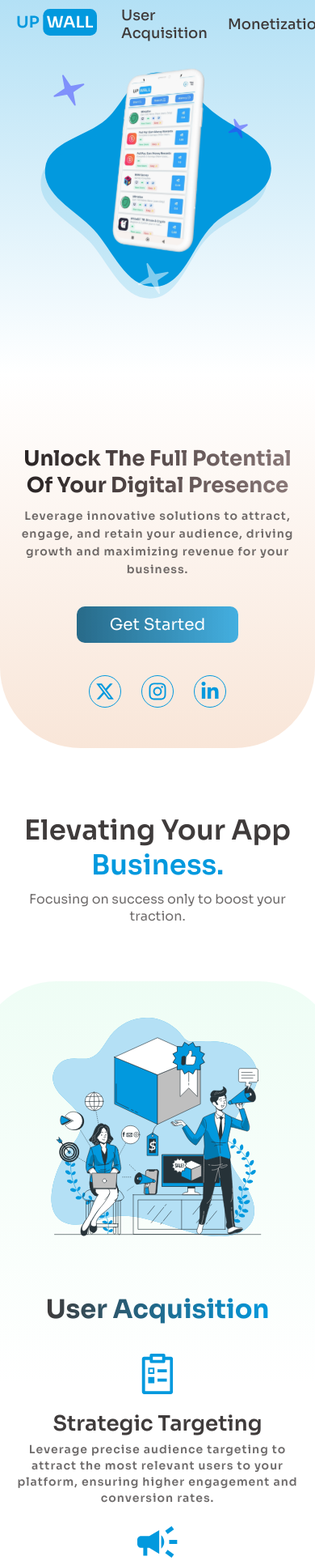
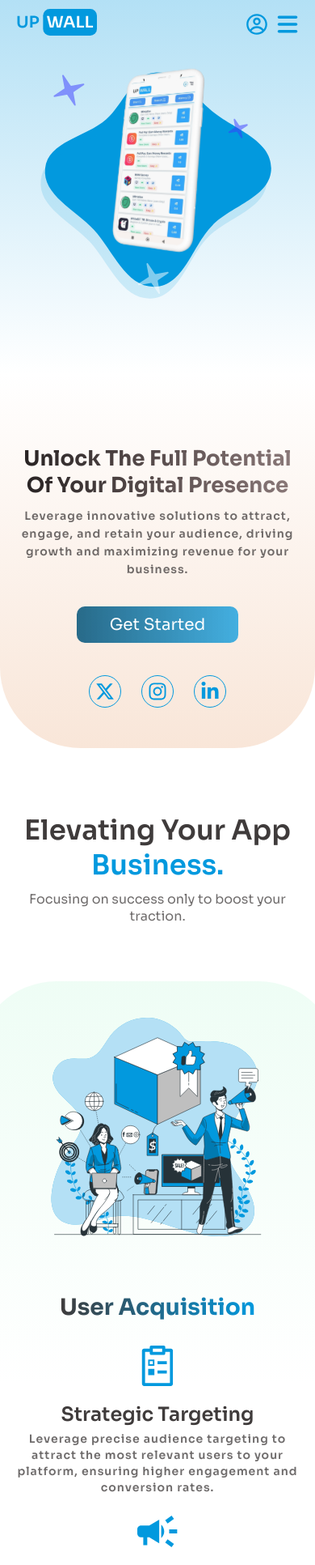
Before and after one commit to Mo7amed-Nasr-78/vite-react-deploy, a React (Vite) app: page / in a window 390 px wide. Shown: the top 1933 px of the page at 81% size. Built offline with nearby package versions, Linux system fonts and the light colour scheme.

Commit message:
Some updates

```diff
--- a/src/components/Header.jsx
+++ b/src/components/Header.jsx
@@ -10,7 +10,6 @@ const Header = () => {
 
     const [ scrollY, setScrollY ] = useState();
     const [ visibe, setVisile ] = useState(false);
-    const [ listVisible, setListVisible ] = useState(false);
 
     useEffect(() => {
 
@@ -18,35 +17,22 @@ const Header = () => {
             setScrollY(window.scrollY);
         }
 
-        const handleResize = () => {
-            console.log(document.querySelector(".container").clientWidth);
-            if (document.querySelector(".container").clientWidth <= 768) {
-                setVisile(true);
-            } else {
-                setVisile(false);
-            }
-        }
-
         window.addEventListener("scroll", handleScroll);
-        window.addEventListener("resize", handleResize);
-        window.addEventListener("load", handleResize);
-
 
         return () => {
             window.removeEventListener("scroll", handleScroll);
-            window.removeEventListener("resize", handleResize);
-            window.removeEventListener("load", handleResize);
+
         }
     }, [scrollY]);
 
+
     const handleClick = () => {
-        if (!listVisible) {
-            setListVisible(true);
+        if (!visibe) {
+            setVisile(true);
         } else {
-            setListVisible(false);
+            setVisile(false);
         }
     }
-
 
     return (
         <motion.header
@@ -55,11 +41,11 @@ const Header = () => {
             whileInView={{ opacity: 1, y: 0, transition: { type: "spring", duration: 1, damping: 5 } }}
         >
             <div className="container">
-                <div className="head">
+                <div className="head one">
                     <a href="#home">
                         <img src="./logo.svg" alt="logo" className="logo"/>
                     </a>
-                    <ul className={`nav_list ${ visibe? "phone": "" } ${ listVisible? "show": "" }`}>
+                    <ul className={`nav_list ${ visibe? "show": "" }`}>
                         <li className="nav_item">
                             <a href="" className="nav_link">
                                 user Acquisition
@@ -92,7 +78,7 @@ const Header = () => {
                     </ul>
                 </div>
 
-                <div className={`head ${ visibe? "phone": "" }`}>
+                <div className="head two">
                     <a href="#" className="contact">
                         contact us
                     </a>
@@ -101,7 +87,7 @@ const Header = () => {
                         <span>sign in</span>
                     </button>
                 </div>
-                <div className={`icons ${ visibe? "show": "" }`}>
+                <div className="icons">
                     <CgProfile />
                     <FaBars onClick={handleClick}/>
                 </div>
--- a/src/components/Steps.jsx
+++ b/src/components/Steps.jsx
@@ -9,7 +9,7 @@ const Steps = () => {
                     initial={{ opacity: 0, y: 100 }}
                     whileInView={{ opacity: 1, y: 0, transition: { type: "ease", duration: 0.5 } }}
                 >
-                    Driving revenue with <br /> <span>performance</span>
+                    Driving revenue with <span>performance</span>
                 </motion.h1>
                 <motion.h3
                     className="steps_subtitle"
--- a/src/styles/main.css
+++ b/src/styles/main.css
@@ -36,8 +36,10 @@ header .container .head {
     text-transform: capitalize;
 }
 
-header .container .head.phone {
+@media (max-width: 992px) {
+    header .container .head.two {
         display: none;
+    }
 }
 
 header .container .head .logo {
@@ -61,7 +63,8 @@ header .container .head .nav_list {
     gap: 25px;
 }
 
-header .container .head .nav_list.phone {
+@media (max-width: 992px) {
+    header .container .head .nav_list {
         width: 400px;
         height: 220px;
         flex-direction: column;
@@ -74,17 +77,16 @@ header .container .head .nav_list.phone {
         border-radius: var(--radius_15);
         background: var(--primary_color);
         border: 1px solid var(--accent_color);
-    transform: scale(0.9);
         display: none;
     }
 
-header .container .head .nav_list.phone.show {
+    header .container .head .nav_list.show {
         display: flex;
-    transform: scale(1);
+    }
 }
 
 @media (max-width: 768px) {
-    header .container .head .nav_list.phone {
+    header .container .head .nav_list {
         width: 100%;
     }
 }
@@ -97,13 +99,17 @@ header .container .head .nav_item.phone {
     display: none;
 }
 
-header .container .head .nav_list.phone .nav_item.phone {
+@media (max-width: 992px) {
+    header .container .head .nav_list .nav_item.phone {
         display: block;
     }
+}
 
-header .container .head .nav_list.phone .nav_item {
+@media (max-width: 992px) {
+    header .container .head .nav_list .nav_item {
         width: calc(100% - 10px);
         height: 40px;
+    }
 }
 
 header .container .head .nav_link {
@@ -112,17 +118,19 @@ header .container .head .nav_link {
     display: flex;
     align-items: center;
     justify-content: center;
-    font-size: 22px;
+    font-size: 20px;
     font-weight: 500;
     transition: var(--trans_05);
     position: relative;
     overflow: hidden;
 }
 
-header .container .head .nav_list.phone .nav_link {
+@media (max-width: 992px) {
+    header .container .head .nav_list .nav_link {
         width: 100%;
         font-weight: 600;
         justify-content: space-between;
+    }
 }
 
 @media (max-width: 1200px) {
@@ -135,9 +143,10 @@ header .container .head .nav_link:hover {
     color: var(--accent_color);
 }
 
-header .container .head .nav_list.phone .nav_link:hover {
-    color: var(--accent_color);
+@media (max-width: 992px) {
+    header .container .head .nav_list .nav_link:hover {
         padding-left: 10px;
+    }
 }
 
 header .container .head .nav_link::before {
@@ -166,15 +175,18 @@ header .container .head .nav_link:hover > svg {
     color: var(--accent_color);
 }
 
-header .container .head .nav_list.phone .nav_link > svg {
+@media (max-width: 992px) {
+    header .container .head .nav_list .nav_link > svg {
         transform: rotate(-90deg);
+    }
 }
 
 header .container .head .contact {
     color: var(--secondary_color);
-    font-size: 22px;
+    font-size: 20px;
     font-weight: 500;
     transition: var(--trans_05);
+    margin-right: -10px;
 }
 
 @media (max-width: 1200px) {
@@ -193,9 +205,9 @@ header .container .head .sign_in {
     align-items: center;
     justify-content: center;
     gap: 10px;
-    width: 150px;
-    height: 45px;
-    font-size: 20px;
+    width: 130px;
+    height: 40px;
+    font-size: 18px;
     font-weight: 500;
     border: none;
     border-radius: var(--radius_10);
@@ -219,18 +231,27 @@ header .container .icons {
     display: none;
 }
 
-header .container .icons.show {
+@media (max-width: 992px) {
+    header .container .icons {
         display: flex;
         align-items: center;
         justify-content: center;
         gap: 10px;
     }
 
+}
+
 header .container .icons > svg {
     color: var(--accent_color);
-    font-size: 34px;
+    font-size: 36px;
     transition: var(--trans_05);
     cursor: pointer;
+}
+
+@media (max-width: 992px) {
+    header .container .icons > svg {
+        font-size: 32px;
+    }
 }
 
 @media (max-width: 576px) {
@@ -240,7 +261,7 @@ header .container .icons > svg {
 }
 
 header .container .icons > svg:hover {
-    transform: scale(1.1);
+    transform: scale(1.2);
 }
 
 /* Home Style */
@@ -310,7 +331,7 @@ header .container .icons > svg:hover {
 }
 
 .home .container .home_txt .maintitle {
-    font-size: 48px;
+    font-size: 42px;
     font-weight: 700;
     color: var(--secondary_color);
     color: transparent;
@@ -333,6 +354,7 @@ header .container .icons > svg:hover {
 }
 
 .home .container .home_txt .subtitle {
+    width: 500px;
     font-size: 18px;
     font-weight: 600;
     color: var(--secondary_color);
@@ -343,8 +365,17 @@ header .container .icons > svg:hover {
 
 @media (max-width: 1200px) {
     .home .container .home_txt .subtitle {
+        width: 450px;
         font-size: 16px;
         line-height: 25px;
+    }
+}
+
+@media (max-width: 992px) {
+    .home .container .home_txt .subtitle {
+        width: 100%;
+        margin-left: auto;
+        margin-right: auto;
     }
 }
 
@@ -373,7 +404,6 @@ header .container .icons > svg:hover {
 }
 
 .home .container .home_txt .main_btn:hover {
-    /* transform: scale(0.95); */
     background: linear-gradient(to right, #015278d2, #0298de);
 }
 
@@ -514,7 +544,7 @@ header .container .icons > svg:hover {
 
 .about .container .about_title {
     color: var(--secondary_color);
-    font-size: 48px;
+    font-size: 38px;
     font-weight: 600;
     text-transform: capitalize;
     margin-bottom: 10px;
@@ -638,7 +668,7 @@ header .container .icons > svg:hover {
 
 .about .container .user .user_props .user_title,
 .about .container .app .app_props .app_title {
-    font-size: 40px;
+    font-size: 36px;
     font-weight: 700;
     color: var(--secondary_color);
     color: transparent;
@@ -649,22 +679,22 @@ header .container .icons > svg:hover {
     );
     background-clip: text;
     text-transform: capitalize;
-    margin-bottom: -10px;
+    margin-bottom: -15px;
 }
 
 @media (max-width: 1200px) {
     .about .container .user .user_props .user_title,
     .about .container .app .app_props .app_title {
-        font-size: 36px;
-        margin-bottom: 10px;
+        font-size: 34px;
+        margin-bottom: 5px;
     }
 }
 
 @media (max-width: 576px) {
     .about .container .user .user_props .user_title,
     .about .container .app .app_props .app_title {
-        font-size: 32px;
-        margin-bottom: 10px;
+        font-size: 28px;
+        margin-bottom: 5px;
     }
 }
 
@@ -706,7 +736,7 @@ header .container .icons > svg:hover {
 
 .about .container .user .user_props .user_prop .prop_txt .prop_title,
 .about .container .app .app_props .app_prop .prop_txt .prop_title {
-    font-size: 26px;
+    font-size: 24px;
     font-weight: 600;
     color: var(--secondary_color);
     margin-bottom: 5px;
@@ -789,7 +819,7 @@ header .container .icons > svg:hover {
 
 .steps .container .steps_title {
     color: var(--secondary_color);
-    font-size: 48px;
+    font-size: 38px;
     font-weight: 600;
     text-transform: capitalize;
     margin-bottom: 10px;
@@ -797,13 +827,13 @@ header .container .icons > svg:hover {
 
 @media (max-width: 1200px) {
     .steps .container .steps_title {
-        font-size: 42px;
+        font-size: 36px;
     }
 }
 
 @media (max-width: 576px) {
     .steps .container .steps_title {
-        font-size: 34px;
+        font-size: 32px;
     }
 }
 
@@ -813,7 +843,7 @@ header .container .icons > svg:hover {
 
 .steps .container .steps_subtitle {
     color: var(--secondary_color);
-    font-size: 20px;
+    font-size: 18px;
     font-weight: 400;
     opacity: 0.75;
     margin-bottom: 150px;
@@ -821,13 +851,13 @@ header .container .icons > svg:hover {
 
 @media (max-width: 1200px) {
     .steps .container .steps_subtitle {
-        font-size: 18px;
+        font-size: 16px;
     }
 }
 
 @media (max-width: 576px) {
     .steps .container .steps_subtitle {
-        font-size: 16px;
+        font-size: 14px;
     }
 }
 
@@ -900,8 +930,8 @@ header .container .icons > svg:hover {
 }
 
 .steps .container .steps_cards .steps_card .card_txt .card_title {
-    font-size: 38px;
-    font-weight: 700;
+    font-size: 32px;
+    font-weight: 600;
     color: var(--secondary_color);
     color: transparent;
     background: linear-gradient(
@@ -916,7 +946,7 @@ header .container .icons > svg:hover {
 
 @media (max-width: 576px) {
     .steps .container .steps_cards .steps_card .card_txt .card_title {
-        font-size: 32px;
+        font-size: 28px;
     }
 }
 
```
Lines whose indentation alone changed are shown as unchanged.
